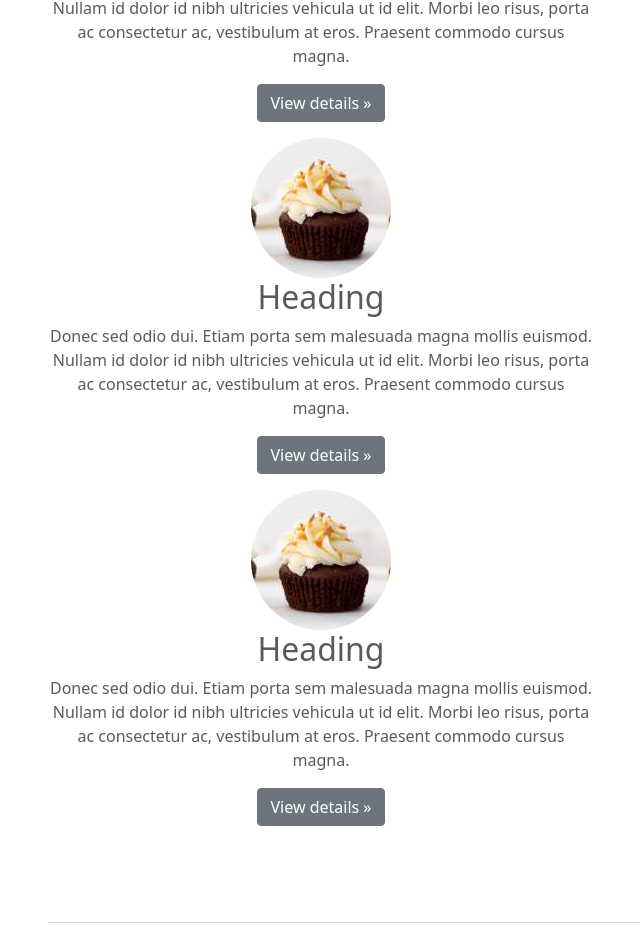
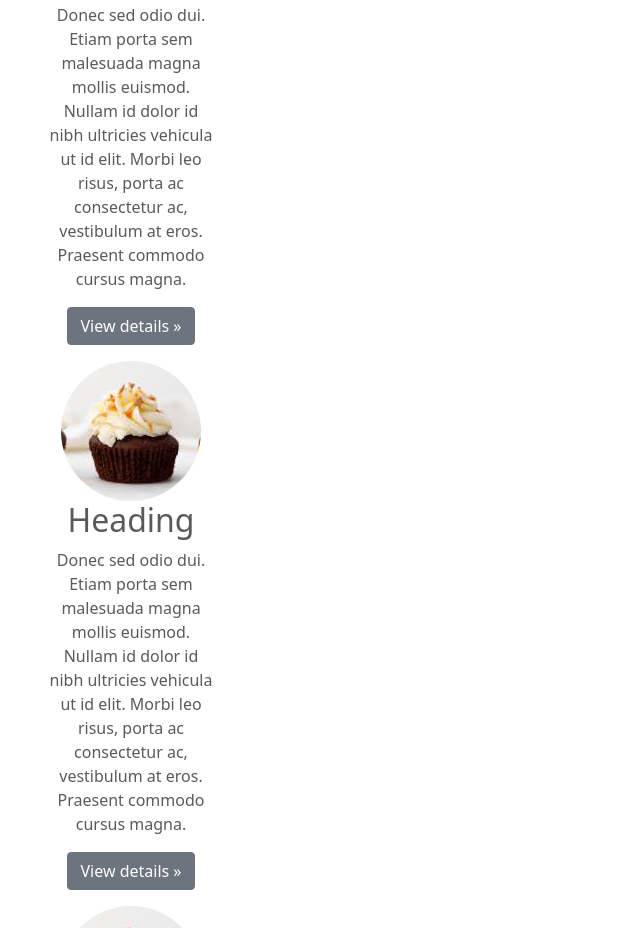
Before and after one commit to top-taisho-826/code_for_bootstrap_practice, a plain HTML site: page kadai_005/index_for_student.html in a window 1280 px wide. Shown: the part 1872-2800 px from the top of the page, without its empty margins (34-674 px from the left). Drawn offline with Linux system fonts and the light colour scheme.

Commit message:
Add files via upload

```diff
--- a/kadai_005/index_for_student.html
+++ b/kadai_005/index_for_student.html
@@ -56,7 +56,7 @@
        <div class="row">
 
        <!-- ここのclassを変更する -->
-        <div class="col-md-2 col-md-6 text-center">
+        <div class="col-6 col-md-2 text-center">
        <!-- ここまで -->
 
     <img src="img/cake.jpg" class="rounded-circle" alt="サンプル画像2">
@@ -75,7 +75,7 @@
         <div class="row">
 
        <!-- ここのclassを変更する -->
-       <div class="col-md-2 col-md-6 text-center">
+       <div class="col-6 col-md-2 text-center">
         <!-- ここまで -->
 
      <img src="img/cake.jpg" class="rounded-circle" alt="サンプル画像2">
@@ -94,7 +94,7 @@
         <div class="row">
 
         <!-- ここのclassを変更する -->
-        <div class="col-md-2 col-md-6 text-center">
+        <div class="col-6 col-md-2 text-center">
           <!-- ここまで -->
 
      <img src="img/cake.jpg" class="rounded-circle" alt="サンプル画像2">
@@ -113,7 +113,7 @@
         <div class="row">
 
         <!-- ここのclassを変更する -->
-        <div class="col-md-2 col-md-6 text-center">
+        <div class="col-6 col-md-2 text-center">
           <!-- ここまで -->
 
      <img src="img/cake.jpg" class="rounded-circle" alt="サンプル画像2">
@@ -132,7 +132,7 @@
         <div class="row">
 
         <!-- ここのclassを変更する -->
-        <div class="col-md-2 col-md-6 text-center">
+        <div class="col-6 col-md-2 text-center">
           <!-- ここまで -->
 
      <img src="img/cake.jpg" class="rounded-circle" alt="サンプル画像2">
@@ -151,7 +151,7 @@
         <div class="row">
 
         <!-- ここのclassを変更する -->
-        <div class="col-md-2 col-md-6 text-center">
+        <div class="col-6 col-md-2 text-center">
           <!-- ここまで -->
 
      <img src="img/cake.jpg" class="rounded-circle" alt="サンプル画像2">
```
